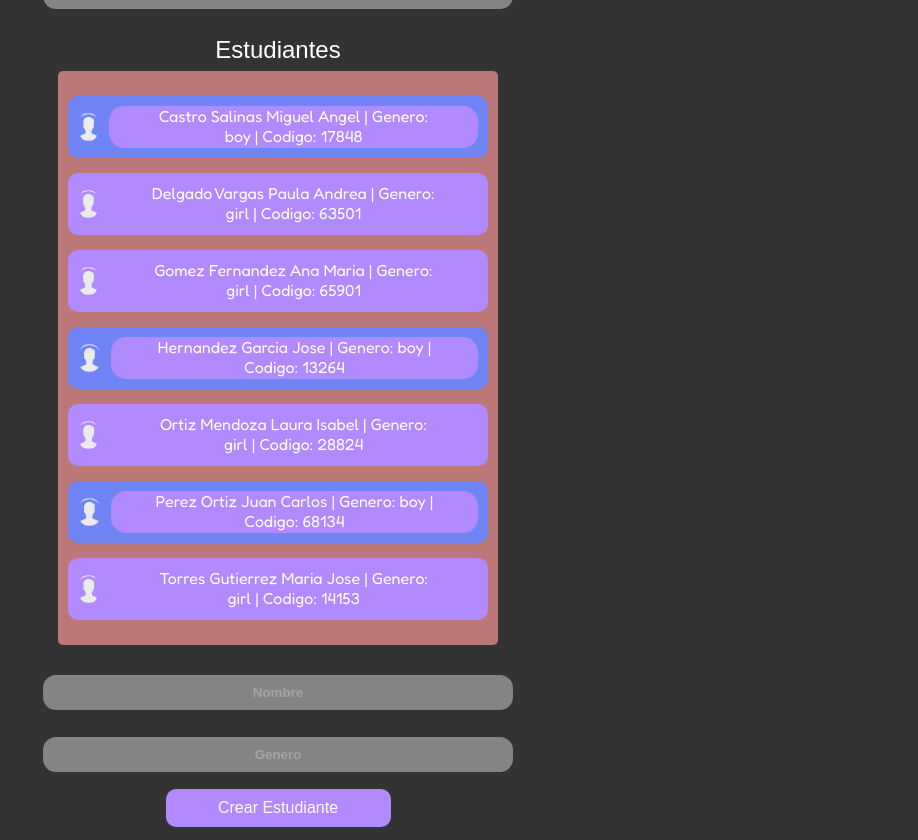
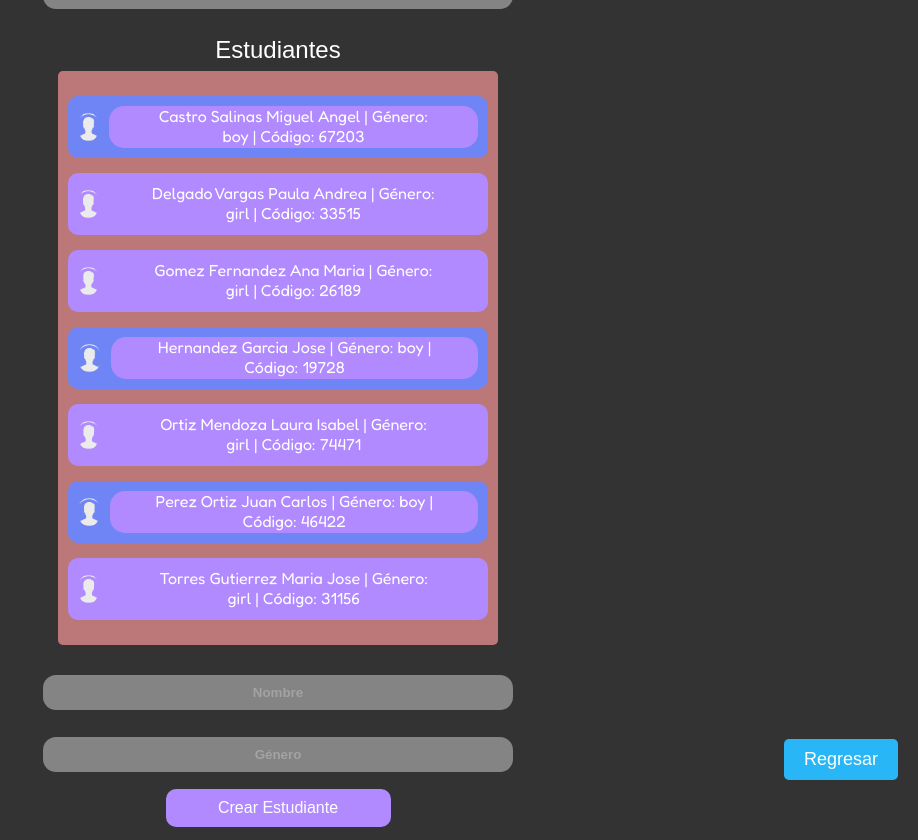
Before and after one commit to Katar89/MultiKids, a React (Create React App) app: page /estudiantes in a window 1280 px wide. Shown: the whole page, without its empty margins (362-1280 px from the left). Built offline with nearby package versions, Linux system fonts and the light colour scheme; a web font is replaced by a local one.

Commit message:
botones regresar

```diff
--- a/src/components/estudiantes.js
+++ b/src/components/estudiantes.js
@@ -1,7 +1,10 @@
 import React, { useState } from 'react';
 import './estyles.css';
+import { useNavigate } from 'react-router-dom';
 
 function Estudiantes() {
+  const navigate = useNavigate(); // Inicializar el hook de navegación
+
   // State to hold search query and list of students
   const [searchQuery, setSearchQuery] = useState('');
   const [students, setStudents] = useState([
@@ -37,8 +40,12 @@ function Estudiantes() {
       setNewStudentName('');
       setNewStudentGender('');
     } else {
-      alert("Ingrese un nombre y un genero");
+      alert("Ingrese un nombre y un género");
     }
+  };
+
+  const handleBack = () => {
+    navigate(-1); // Regresa a la página anterior
   };
 
   return (
@@ -56,7 +63,7 @@ function Estudiantes() {
           <div className="students-background"></div>
           <div className="students-list">
             {filteredStudents.map((student, index) => (
-              <StudentCard key={index} name={student.name} gender={student.gender} code={generateCode()} />
+              <StudentCard key={index} name={student.name} gender={student.gender} code={student.code} />
             ))}
           </div>
           <input
@@ -69,13 +76,14 @@ function Estudiantes() {
           <input
             type="text"
             className="crearGenero"
-            placeholder="Genero"
+            placeholder="Género"
             value={newStudentGender}
             onChange={(e) => setNewStudentGender(e.target.value)}
           />
           <button className="view-all-button" onClick={handleCreateStudent}>Crear Estudiante</button>
         </div>
       </div>
+      <button className="back-button" onClick={handleBack}>Regresar</button> {/* Botón de regresar */}
     </div>
   );
 }
@@ -84,7 +92,7 @@ function StudentCard({ name, gender, code }) {
   return (
     <div className={`student-card ${gender}`}>
       <div className="avatar"></div>
-      <span>{name} | Genero: {gender} | Codigo: {code} </span>
+      <span>{name} | Género: {gender} | Código: {code} </span>
     </div>
   );
 }
--- a/src/components/estyles.css
+++ b/src/components/estyles.css
@@ -110,3 +110,15 @@ h1 {
     cursor: pointer;
     font-size: 1em;
 }
+.back-button {
+    position: fixed; /* Fija el botón en una posición */
+    bottom: 20px; /* Distancia desde el fondo */
+    right: 20px; /* Distancia desde la derecha */
+    padding: 10px 20px;
+    font-size: 18px;
+    color: white;
+    background-color: #29B6F6;
+    border: none;
+    border-radius: 5px;
+    cursor: pointer;
+  }
--- a/src/components/istyles.css
+++ b/src/components/istyles.css
@@ -141,7 +141,7 @@ span{
   position: fixed;
   top: 0;
   left: 0;
-  z-index: 5;
+  z-index: 44;
   outline: none;
 }
 .menu .avatar {
```
